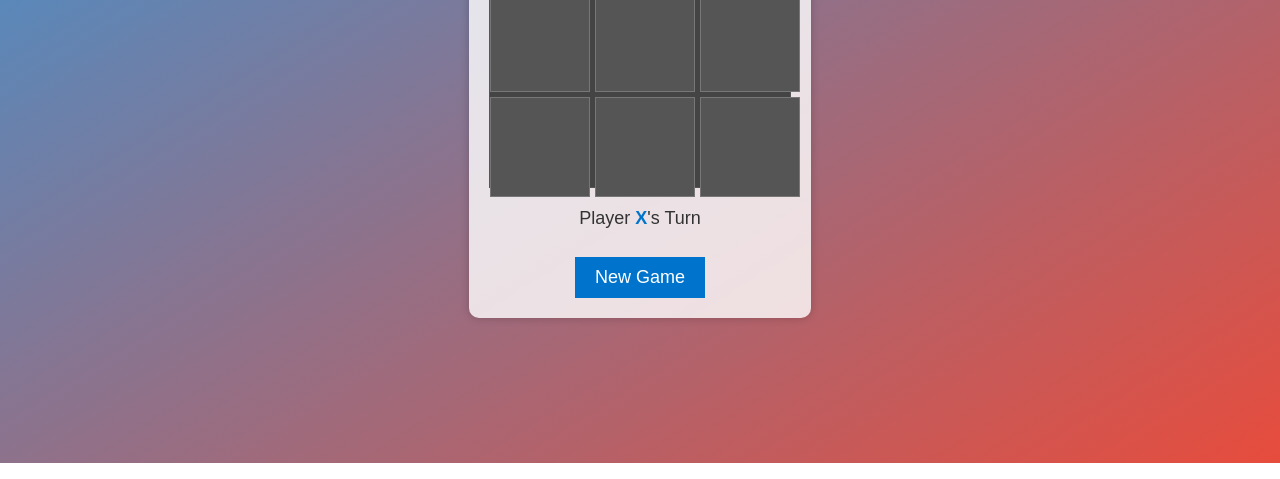
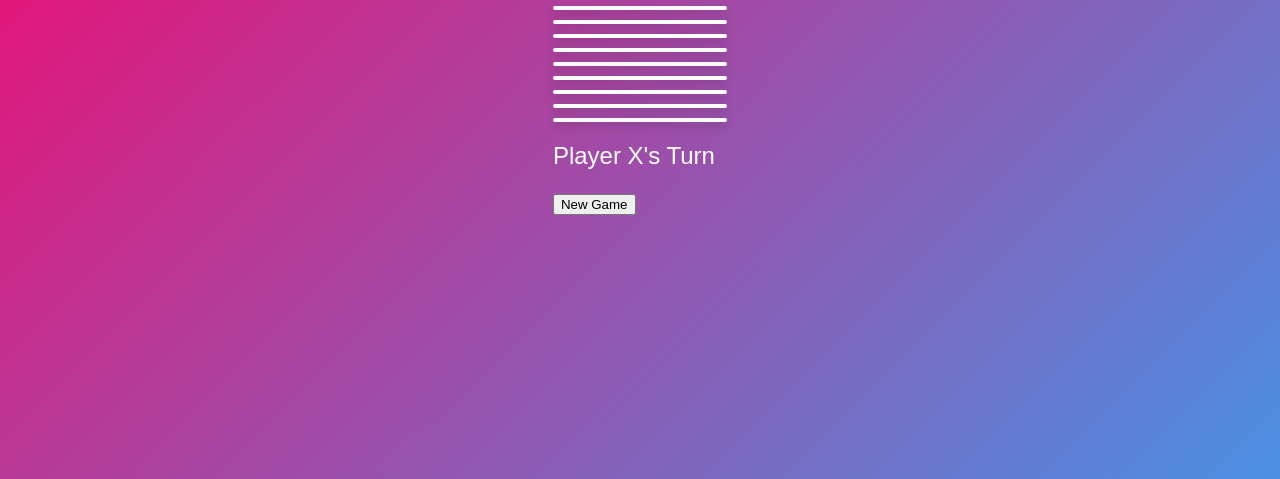
Before and after one commit to varun70/tic, a plain HTML site: page index.html in a window 1280 px wide. Shown: the part 337-816 px from the top of the page. Drawn offline with Linux system fonts and the light colour scheme.

Commit message:
Update style.css

```diff
--- a/style.css
+++ b/style.css
@@ -1,98 +1,63 @@
 body {
-    margin: 0;
-    font-family: Arial, sans-serif;
-    background: linear-gradient(to bottom right, #3498db, #e74c3c);
-    display: flex;
-    align-items: center;
-    justify-content: center;
-    height: 100vh;
-}
-
-.game-container {
-    text-align: center;
-    background: rgba(255, 255, 255, 0.8);
-    border-radius: 10px;
-    padding: 20px;
-    box-shadow: 0 0 10px rgba(0, 0, 0, 0.2);
-}
-
-h1 {
-    margin: 0 0 20px;
-    color: #333;
-}
-
-.tic-tac-toe {
     display: flex;
     flex-direction: column;
+    justify-content: center;
     align-items: center;
+    height: 100vh;
+    background: linear-gradient(135deg, #f06, #4a90e2);
+    font-family: Arial, sans-serif;
+    color: #fff;
 }
-
+.menu {
+    margin-bottom: 20px;
+}
 .board {
     display: grid;
-    grid-template-columns: repeat(3, 100px);
-    grid-template-rows: repeat(3, 100px);
-    gap: 5px;
-    width: 300px;
-    height: 300px;
-    background-color: #444;
-    border: 1px solid #555;
+    gap: 10px;
 }
-
 .cell {
     display: flex;
+    justify-content: center;
     align-items: center;
-    justify-content: center;
-    font-size: 36px;
-    background-color: #555;
-    color: #fff;
+    font-size: 2em;
     cursor: pointer;
-    border: 1px solid #777;
+    border: 2px solid #fff;
+    border-radius: 10px;
+    background-color: rgba(255, 255, 255, 0.2);
+    box-shadow: 0 4px 8px rgba(0, 0, 0, 0.2);
+    transition: background-color 0.3s, transform 0.3s;
 }
-
 .cell:hover {
-    background-color: #666;
+    background-color: rgba(255, 255, 255, 0.4);
+    transform: scale(1.05);
 }
-
-.result {
+.cell.x {
+    background-color: rgba(255, 99, 132, 0.6);
+}
+.cell.o {
+    background-color: rgba(75, 192, 192, 0.6);
+}
+.message {
     margin-top: 20px;
-    text-align: center;
+    font-size: 1.5em;
 }
-
-.message {
-    font-size: 18px;
-    color: #333;
+.timer {
+    margin-top: 10px;
+    font-size: 1.2em;
 }
-
-#current-player {
-    font-weight: bold;
-    color: #0074cc;
-}
-
-button {
-    margin-top: 10px;
+.play-again {
+    margin-top: 20px;
     padding: 10px 20px;
-    font-size: 18px;
-    background-color: #0074cc;
+    font-size: 1em;
+    cursor: pointer;
+    background-color: #007bff;
     color: #fff;
     border: none;
-    cursor: pointer;
+    border-radius: 5px;
+    box-shadow: 0 4px 8px rgba(0, 0, 0, 0.2);
+    transition: background-color 0.3s, transform 0.3s;
 }
-
-button:hover {
-    background-color: #0050a7;
+.play-again:hover {
+    background-color: #0056b3;
+    transform: scale(1.05);
 }
-
-/* Winner Popup Style */
-.winner-popup {
-    position: fixed;
-    top: 50%;
-    left: 50%;
-    transform: translate(-50%, -50%);
-    background-color: #0074cc;
-    color: #fff;
-    padding: 10px 20px;
-    font-size: 24px;
-    border-radius: 5px;
-    box-shadow: 0 0 10px rgba(0, 0, 0, 0.5);
-    z-index: 999;
-}
```
